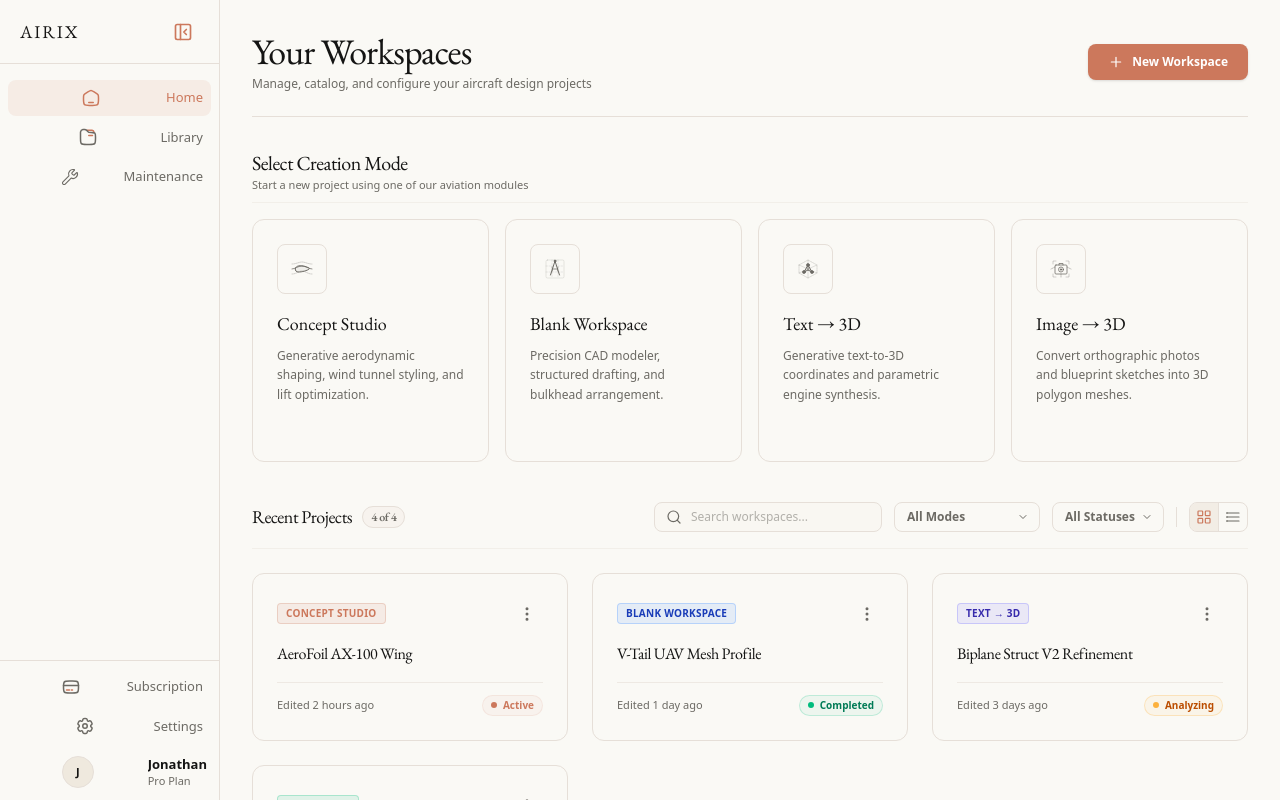
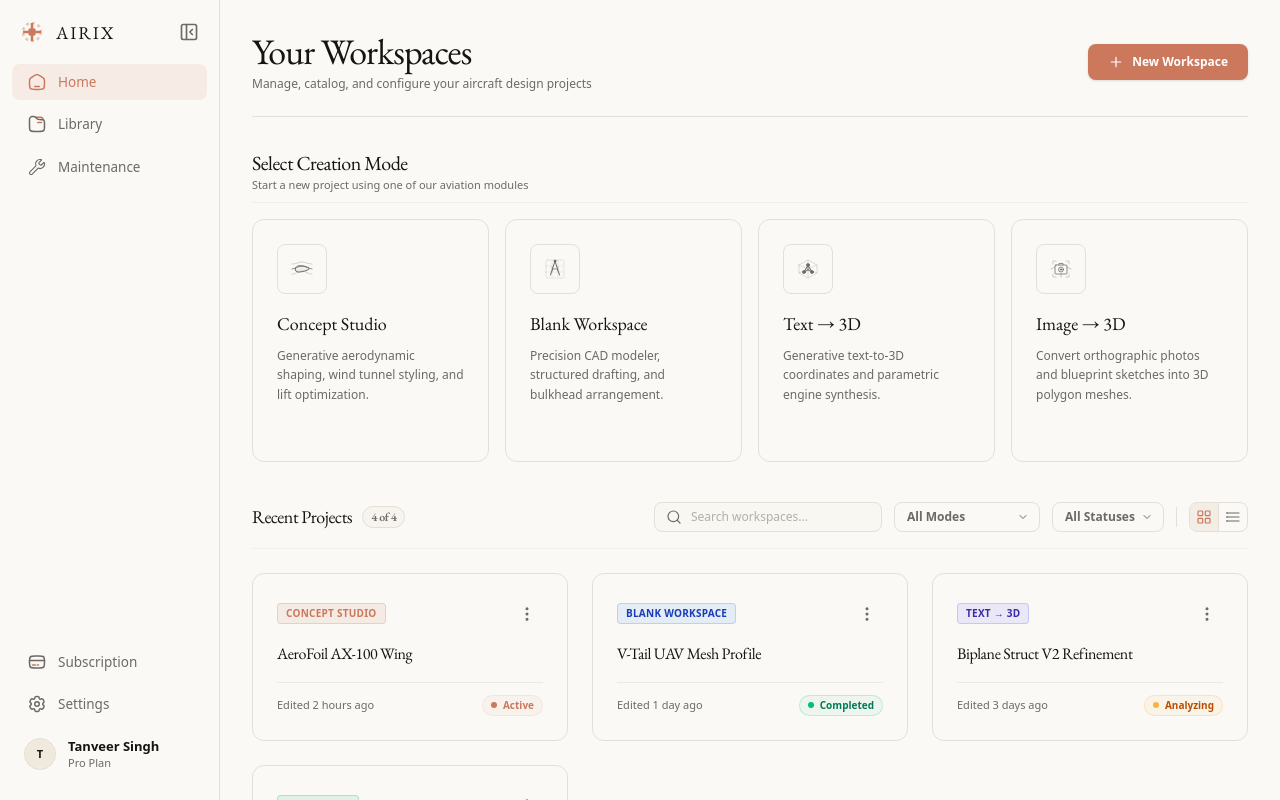
Before and after one commit to wakeupguruu/airix, a Next.js app in the folder apps/web/: page /workspace in a window 1280 px wide. Both pictures are taken after a click on the button 31 px from the left and 31 px from the top of the page. Shown: the top 800 px of the page. Built offline with nearby package versions, Linux system fonts and the light colour scheme.

Commit message:
feat: enhance Sidebar component with improved logo interaction and layout adjustments

```diff
--- a/apps/web/components/workspace/Sidebar.tsx
+++ b/apps/web/components/workspace/Sidebar.tsx
@@ -79,35 +79,49 @@ export function Sidebar({ isCollapsed, setIsCollapsed }: SidebarProps) {
       style={{ width: isCollapsed ? 64 : 220 }}
     >
       {/* Header: Logo / Toggle */}
-      <div className={`h-16 flex items-center ${isCollapsed ? 'justify-center' : 'justify-between px-5'} border-b border-light-border dark:border-dark-border shrink-0 transition-all duration-300`}>
-        {!isCollapsed && (
-          <div
-            className="font-garamond-light text-[18px] text-light-text dark:text-dark-text tracking-widest opacity-100 transition-opacity duration-300"
-            style={{ fontWeight: 400, letterSpacing: '0.1em' }}
-          >
-            AIRIX
-          </div>
-        )}
-
+      <div className={`h-16 flex items-center ${isCollapsed ? 'justify-center' : 'justify-between px-5'} shrink-0 transition-all duration-300`}>
+        {isCollapsed ? (
           <button
             onMouseEnter={() => setIsHoveringLogo(true)}
             onMouseLeave={() => setIsHoveringLogo(false)}
             onClick={() => setIsCollapsed(!isCollapsed)}
-          className={`w-8 h-8 flex items-center justify-center flex-shrink-0 text-light-primary dark:text-dark-primary transition-colors outline-none`}
+            className="w-8 h-8 flex items-center justify-center flex-shrink-0 text-light-primary dark:text-dark-primary outline-none transition-colors"
           >
             {isHoveringLogo ? (
-            isCollapsed ? <PanelLeftOpen size={20} /> : <PanelLeftClose size={20} />
+              <PanelLeftOpen size={20} />
             ) : (
-            <svg viewBox="0 0 24 24" className="w-5 h-5" fill="none" stroke="currentColor" strokeWidth={2.5}>
+              <svg viewBox="0 0 24 24" className="w-6 h-6" fill="none" stroke="currentColor" strokeWidth={2.5}>
                 <circle cx="12" cy="12" r="9" strokeDasharray="3 3" className="opacity-40" />
                 <path d="M12 3v18M3 12h18M9 9l6 6M9 15l6-6" />
               </svg>
             )}
           </button>
+        ) : (
+          <>
+            <div className="flex items-center space-x-3">
+              <svg viewBox="0 0 24 24" className="w-6 h-6 text-light-primary dark:text-dark-primary" fill="none" stroke="currentColor" strokeWidth={2.5}>
+                <circle cx="12" cy="12" r="9" strokeDasharray="3 3" className="opacity-40" />
+                <path d="M12 3v18M3 12h18M9 9l6 6M9 15l6-6" />
+              </svg>
+              <div
+                className="font-garamond-light text-[18px] text-light-text dark:text-dark-text tracking-widest whitespace-nowrap"
+                style={{ fontWeight: 400, letterSpacing: '0.1em' }}
+              >
+                AIRIX
+              </div>
+            </div>
+            <button
+              onClick={() => setIsCollapsed(!isCollapsed)}
+              className="text-light-muted hover:text-light-text dark:text-dark-muted dark:hover:text-dark-text transition-colors outline-none flex-shrink-0"
+            >
+              <PanelLeftClose size={20} />
+            </button>
+          </>
+        )}
       </div>
 
       {/* Main Nav */}
-      <nav className="flex-1 py-4 px-2 flex flex-col gap-1">
+      <nav className="flex-1 px-3 flex flex-col gap-1.5">
         {navItems.map((item) => {
           const isActive = pathname === item.href || (item.href !== '/workspace' && pathname?.startsWith(item.href));
           return (
@@ -115,17 +129,17 @@ export function Sidebar({ isCollapsed, setIsCollapsed }: SidebarProps) {
               key={item.href}
               href={item.href}
               title={isCollapsed ? item.name : undefined}
-              className={`flex items-center space-x-3 p-2 rounded-lg transition-colors group ${
+              className={`flex items-center ${isCollapsed ? 'justify-center p-2.5' : 'justify-start px-4 py-2 space-x-3'} rounded-lg transition-colors group ${
                 isActive
                   ? 'bg-light-primary/10 text-light-primary dark:bg-dark-primary/10 dark:text-dark-primary'
                   : 'hover:bg-light-surface/80 dark:hover:bg-dark-surface/80'
               }`}
             >
-              <div className={`flex flex-shrink-0 items-center justify-center rounded-md ${isActive ? 'text-light-primary dark:text-dark-primary' : 'text-light-muted dark:text-dark-muted group-hover:text-light-text dark:group-hover:text-dark-text'} transition-colors mx-auto w-6`}>
+              <div className={`flex flex-shrink-0 items-center justify-center rounded-md ${isActive ? 'text-light-primary dark:text-dark-primary' : 'text-light-muted dark:text-dark-muted group-hover:text-light-text dark:group-hover:text-dark-text'} transition-colors`}>
                 <item.icon className="w-[18px] h-[18px]" strokeWidth={1.5} />
               </div>
               {!isCollapsed && (
-                <span className={`font-sans text-[13px] font-medium whitespace-nowrap transition-opacity duration-300 ${isActive ? 'text-light-primary dark:text-dark-primary' : 'text-light-muted dark:text-dark-muted group-hover:text-light-text dark:group-hover:text-dark-text'} opacity-100`}>
+                <span className={`font-sans text-[13.5px] font-medium whitespace-nowrap transition-opacity duration-300 ${isActive ? 'text-light-primary dark:text-dark-primary' : 'text-light-muted dark:text-dark-muted group-hover:text-light-text dark:group-hover:text-dark-text'} opacity-100`}>
                   {item.name}
                 </span>
               )}
@@ -135,21 +149,21 @@ export function Sidebar({ isCollapsed, setIsCollapsed }: SidebarProps) {
       </nav>
 
       {/* Bottom section */}
-      <div className="p-2 flex flex-col gap-1 border-t border-light-border dark:border-dark-border shrink-0">
+      <div className="px-3 pb-6 flex flex-col gap-1.5 shrink-0">
         <Link
           href="/subscription"
           title={isCollapsed ? "Subscription" : undefined}
-          className={`flex items-center space-x-3 p-2 rounded-lg transition-colors group ${
+          className={`flex items-center ${isCollapsed ? 'justify-center p-2.5' : 'justify-start px-4 py-2 space-x-3'} rounded-lg transition-colors group ${
             pathname === '/subscription'
               ? 'bg-light-primary/10 text-light-primary dark:bg-dark-primary/10 dark:text-dark-primary'
               : 'hover:bg-light-surface/80 dark:hover:bg-dark-surface/80'
           }`}
         >
-          <div className={`flex flex-shrink-0 items-center justify-center rounded-md ${pathname === '/subscription' ? 'text-light-primary dark:text-dark-primary' : 'text-light-muted dark:text-dark-muted group-hover:text-light-text dark:group-hover:text-dark-text'} transition-colors mx-auto w-6`}>
+          <div className={`flex flex-shrink-0 items-center justify-center rounded-md ${pathname === '/subscription' ? 'text-light-primary dark:text-dark-primary' : 'text-light-muted dark:text-dark-muted group-hover:text-light-text dark:group-hover:text-dark-text'} transition-colors`}>
             <SubscriptionIcon className="w-[18px] h-[18px]" strokeWidth={1.5} />
           </div>
           {!isCollapsed && (
-            <span className={`font-sans text-[13px] font-medium whitespace-nowrap transition-opacity duration-300 ${pathname === '/subscription' ? 'text-light-primary dark:text-dark-primary' : 'text-light-muted dark:text-dark-muted group-hover:text-light-text dark:group-hover:text-dark-text'} opacity-100`}>
+            <span className={`font-sans text-[13.5px] font-medium whitespace-nowrap transition-opacity duration-300 ${pathname === '/subscription' ? 'text-light-primary dark:text-dark-primary' : 'text-light-muted dark:text-dark-muted group-hover:text-light-text dark:group-hover:text-dark-text'} opacity-100`}>
               Subscription
             </span>
           )}
@@ -158,17 +172,17 @@ export function Sidebar({ isCollapsed, setIsCollapsed }: SidebarProps) {
         <Link
           href="/settings"
           title={isCollapsed ? "Settings" : undefined}
-          className={`flex items-center space-x-3 p-2 rounded-lg transition-colors group ${
+          className={`flex items-center ${isCollapsed ? 'justify-center p-2.5' : 'justify-start px-4 py-2 space-x-3'} rounded-lg transition-colors group ${
             pathname === '/settings'
               ? 'bg-light-primary/10 text-light-primary dark:bg-dark-primary/10 dark:text-dark-primary'
               : 'hover:bg-light-surface/80 dark:hover:bg-dark-surface/80'
           }`}
         >
-          <div className={`flex flex-shrink-0 items-center justify-center rounded-md ${pathname === '/settings' ? 'text-light-primary dark:text-dark-primary' : 'text-light-muted dark:text-dark-muted group-hover:text-light-text dark:group-hover:text-dark-text'} transition-colors mx-auto w-6`}>
+          <div className={`flex flex-shrink-0 items-center justify-center rounded-md ${pathname === '/settings' ? 'text-light-primary dark:text-dark-primary' : 'text-light-muted dark:text-dark-muted group-hover:text-light-text dark:group-hover:text-dark-text'} transition-colors`}>
             <SettingsIcon className="w-[18px] h-[18px]" strokeWidth={1.5} />
           </div>
           {!isCollapsed && (
-            <span className={`font-sans text-[13px] font-medium whitespace-nowrap transition-opacity duration-300 ${pathname === '/settings' ? 'text-light-primary dark:text-dark-primary' : 'text-light-muted dark:text-dark-muted group-hover:text-light-text dark:group-hover:text-dark-text'} opacity-100`}>
+            <span className={`font-sans text-[13.5px] font-medium whitespace-nowrap transition-opacity duration-300 ${pathname === '/settings' ? 'text-light-primary dark:text-dark-primary' : 'text-light-muted dark:text-dark-muted group-hover:text-light-text dark:group-hover:text-dark-text'} opacity-100`}>
               Settings
             </span>
           )}
@@ -178,14 +192,14 @@ export function Sidebar({ isCollapsed, setIsCollapsed }: SidebarProps) {
         <Link
           href="/profile"
           title={isCollapsed ? "Profile" : undefined}
-          className="mt-1 flex items-center space-x-3 p-1 rounded-lg hover:bg-light-surface/80 dark:hover:bg-dark-surface/80 transition-colors group"
+          className={`mt-1 flex items-center ${isCollapsed ? 'justify-center p-1.5' : 'justify-start px-3 py-1.5 space-x-3'} rounded-lg hover:bg-light-surface/80 dark:hover:bg-dark-surface/80 transition-colors group`}
         >
-          <div className="w-8 h-8 flex-shrink-0 rounded-full border border-light-border dark:border-dark-border bg-light-surface dark:bg-dark-surface flex items-center justify-center overflow-hidden mx-auto">
-             <span className="font-sans font-semibold text-[11px] text-light-text dark:text-dark-text">J</span>
+          <div className="w-8 h-8 flex-shrink-0 rounded-full border border-light-border dark:border-dark-border bg-light-surface dark:bg-dark-surface flex items-center justify-center overflow-hidden">
+             <span className="font-sans font-semibold text-[11px] text-light-text dark:text-dark-text">T</span>
           </div>
           {!isCollapsed && (
-            <div className="flex flex-col whitespace-nowrap transition-opacity duration-300 opacity-100 overflow-hidden pl-1">
-               <span className="font-sans font-semibold text-[13px] text-light-text dark:text-dark-text leading-tight truncate">Jonathan</span>
+            <div className="flex flex-col whitespace-nowrap transition-opacity duration-300 opacity-100 overflow-hidden">
+               <span className="font-sans font-semibold text-[13px] text-light-text dark:text-dark-text leading-tight truncate">Tanveer Singh</span>
                {/* Non-orange plan text as requested */}
                <span className="font-sans text-[11px] font-medium text-light-muted dark:text-dark-muted leading-tight mt-0.5 truncate">Pro Plan</span>
             </div>
```
Lines whose indentation alone changed are shown as unchanged.
